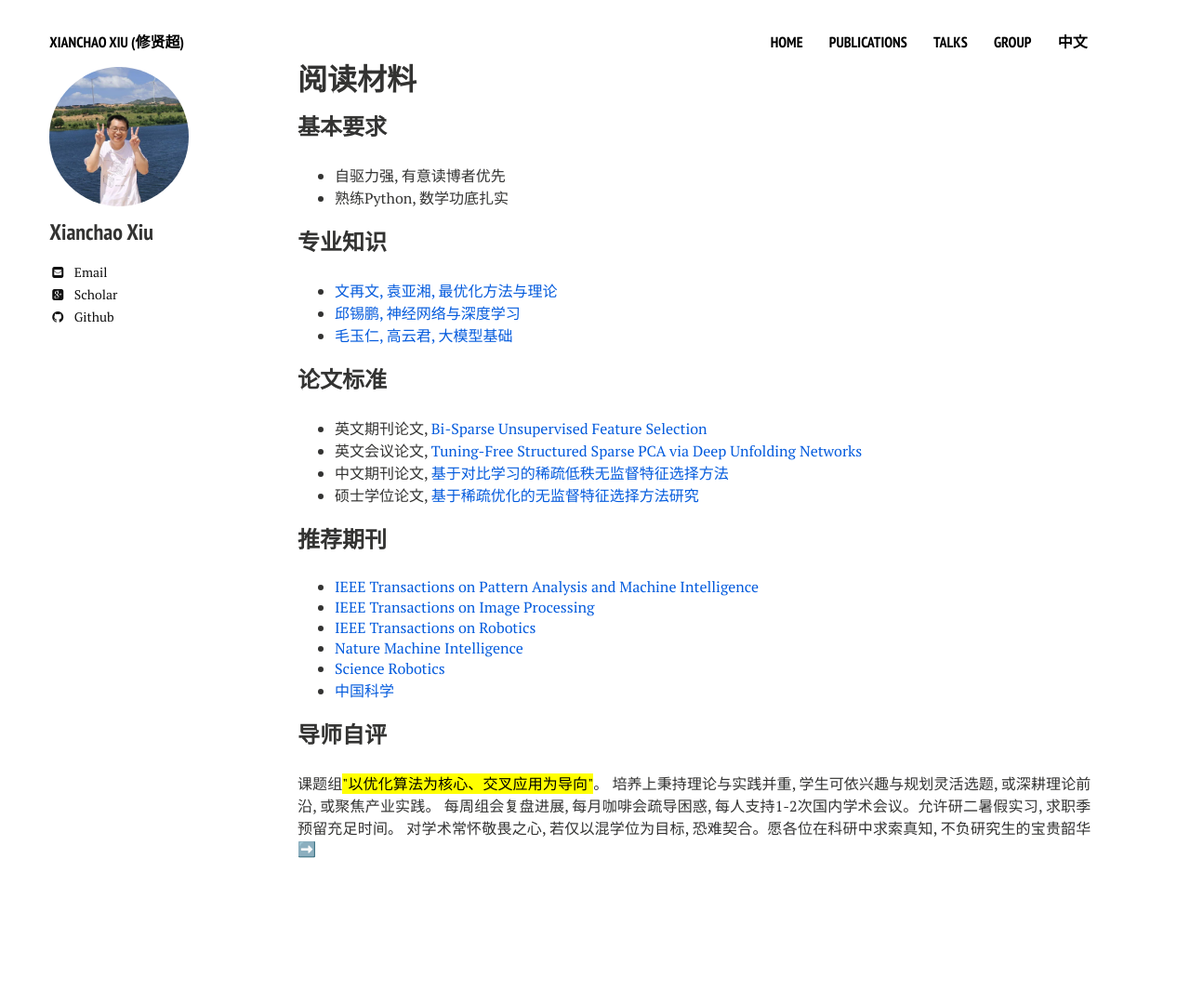
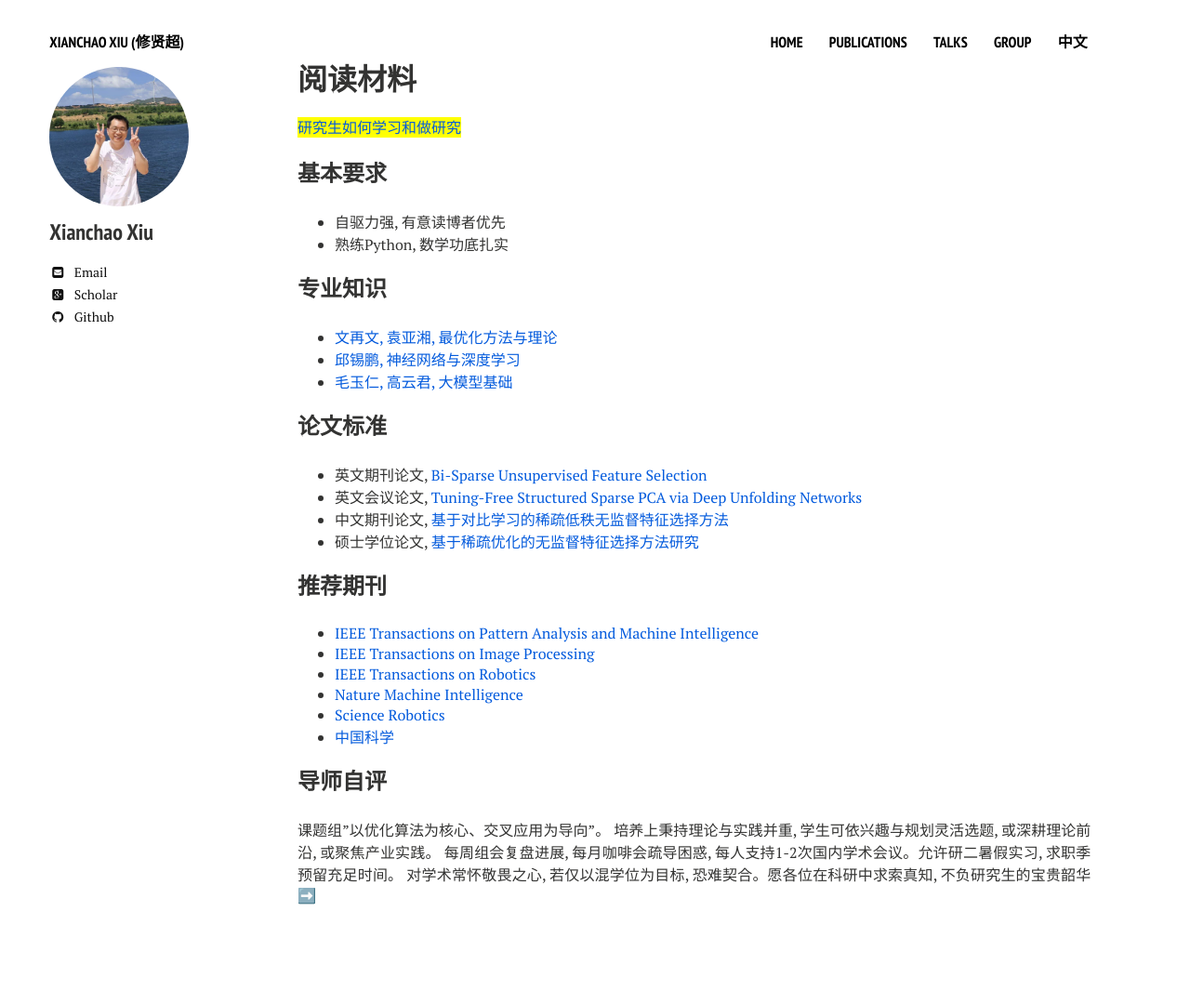
Before and after one commit to xianchaoxiu/xianchaoxiu.github.io, a Jekyll site: the page built from chinese/reading/index.md, in a window 1280 px wide. Shown: the whole page at 93% size. Built offline with Jekyll 4.4.1, drawn with Linux system fonts in a browser that asks for light colours; nearby versions of some CDN libraries; before the commit the page ends 1030 px from its top, so only the background shows below that.

Commit message:
Update index.md

```diff
--- a/chinese/reading/index.md
+++ b/chinese/reading/index.md
@@ -5,7 +5,7 @@ comments: false
 share: false
 ---
 
-
+<mark> <a href="https://xianchaoxiu.github.io/chinese/reading/" class="textlink" target="_blank"> 研究生如何学习和做研究 </a></mark>
 
 ### 基本要求
 * 自驱力强, 有意读博者优先 <br>
@@ -37,7 +37,7 @@ share: false
 
 
 ### 导师自评
-课题组<mark>"以优化算法为核心、交叉应用为导向"</mark>。
+课题组"以优化算法为核心、交叉应用为导向"。
 培养上秉持理论与实践并重, 学生可依兴趣与规划灵活选题, 或深耕理论前沿, 或聚焦产业实践。
 每周组会复盘进展, 每月咖啡会疏导困惑, 每人支持1-2次国内学术会议。允许研二暑假实习, 求职季预留充足时间。
 对学术常怀敬畏之心, 若仅以混学位为目标, 恐难契合。愿各位在科研中求索真知, 不负研究生的宝贵韶华 ➡️
```
